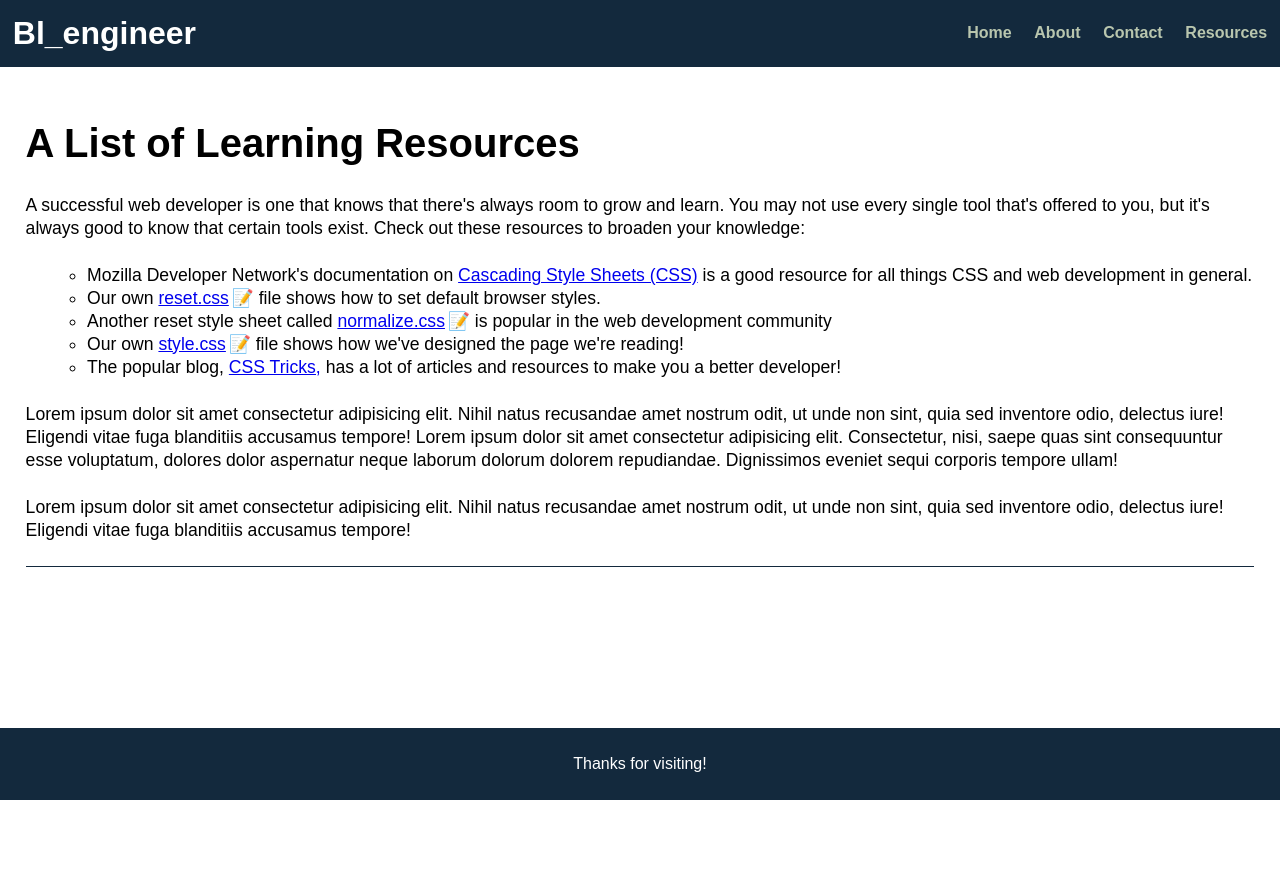
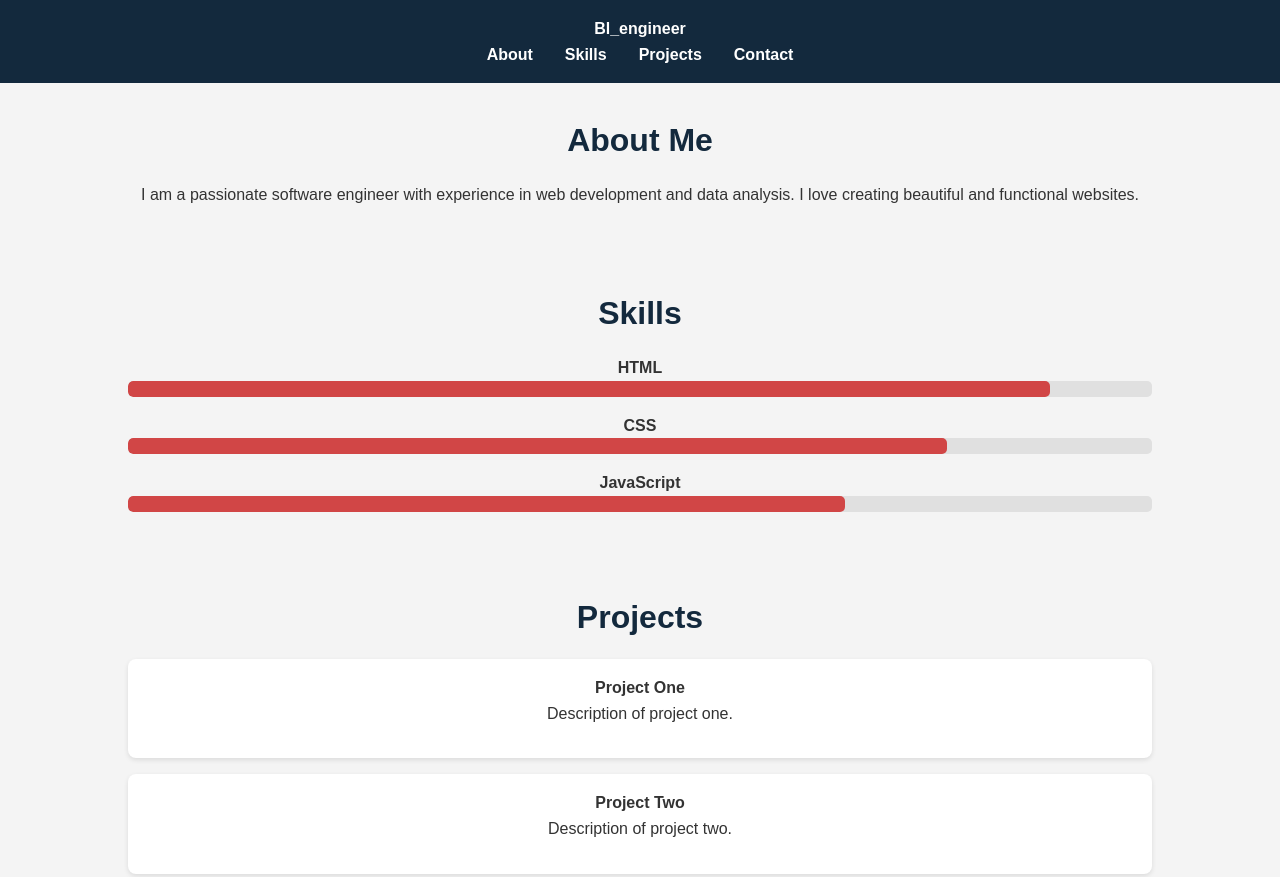
Before and after one commit to bl-engineer/portfolio-2025, a plain HTML site: page index.html in a window 1280 px wide. Shown: the top 877 px of the page. Before the commit the page ends 800 px from the top, so only its background shows below. Drawn offline with Linux system fonts and the light colour scheme.

Commit message:
changed design by using diff html & styling

```diff
--- a/Assets/css/style.css
+++ b/Assets/css/style.css
@@ -1,96 +1,145 @@
-/* create custom CSS variables (also called custom properties) and apply them to the root of the page, making them accessible to all other CSS */
-:root {
-  /* declare a variable with `--` syntax */
-  --dark: #13293d;
-  --light: #fff;
-  --navlink-color: #b9c6ae;
+* {
+  margin: 0;
+  padding: 0;
+  box-sizing: border-box;
 }
 
 body {
-  display: flex;
-  flex-direction: column;
-  line-height: 1.3;
+  font-family: 'Arial', sans-serif;
+  line-height: 1.6;
+  background-color: #f4f4f4;
+  color: #333;
+}
+
+.container {
+  width: 80%;
+  margin: 0 auto;
 }
 
 header {
-  display: flex;
-  justify-content: space-between;
-  align-items: center;
-  padding: 1%;
-  /* use CSS var() function to reference a variable created above */
-  background-color: var(--dark);
-  color: var(--light);
-}
-
-h1 {
-  font-size: 200%;
-}
-
-h2 {
-  margin: 2% 0;
-  font-size: 250%;
-}
-
-a[href*='.css']::after {
-  content: '📝';
-  display: inline-block;
-  margin-left: 3px;
+  background: #13293d;
+  color: #fff;
+  padding: 1rem 0;
+  text-align: center;
 }
 
 nav ul {
   display: flex;
-  justify-content: space-between;
-  min-width: 300px;
+  justify-content: center;
+  list-style: none;
 }
 
-nav a {
-  background-color: unset;
-  color: var(--navlink-color);
-  font-weight: bold;
-  text-decoration: none;
+nav ul li {
+  margin: 0 1rem;
 }
 
-nav a:hover {
-  color: var(--light);
+nav ul li a {
+  color: #fff;
+  text-decoration: none;
+  font-weight: bold;
+  transition: color 0.3s;
 }
 
-main {
-  display: flex;
-  flex: 1 1 0;
-  max-width: 96%;
-  margin: 2% auto;
+nav ul li a:hover {
+  color: #f4f4f4;
 }
 
-article {
-  /* If we were to change the value of `--dark`, then all references to it would change automatically */
-  border-bottom: 1px solid var(--dark);
+section {
+  padding: 2rem 0;
+  text-align: center;
 }
 
-article p {
-  margin: 2% 0;
-  font-size: 110%;
+h2 {
+  margin-bottom: 1rem;
+  font-size: 2rem;
+  color: #13293d;
 }
 
-article ul {
-  margin-left: 5%;
-  font-size: 110%;
-  list-style: circle;
+p {
+  margin-bottom: 1rem;
+}
+
+.skill {
+  margin-bottom: 1rem;
+}
+
+.progress-bar {
+  background: #e0e0e0;
+  border-radius: 5px;
+  overflow: hidden;
+  margin-bottom: 1rem;
+}
+
+.progress {
+  background: #d14646;
+  height: 1rem;
+  border-radius: 5px;
+}
+
+.project {
+  background: #fff;
+  margin-bottom: 1rem;
+  padding: 1rem;
+  border-radius: 8px;
+  box-shadow: 0 2px 5px rgba(0, 0, 0, 0.1);
+  transition: transform 0.3s, box-shadow 0.3s;
+}
+
+.project:hover {
+  transform: scale(1.05);
+  box-shadow: 0 4px 10px rgba(0, 0, 0, 0.2);
+}
+
+form {
+  display: flex;
+  flex-direction: column;
+  align-items: center;
+}
+
+input, textarea {
+  width: 80%;
+  padding: 0.5rem;
+  margin-bottom: 1rem;
+  border: 1px solid #ccc;
+  border-radius: 5px;
+}
+
+button {
+  padding: 0.5rem 1rem;
+  border: none;
+  border-radius: 5px;
+  background: #d14646;
+  color: #fff;
+  cursor: pointer;
+  transition: background 0.3s;
+}
+
+button:hover {
+  background: #45a049;
+}
+
+#back-to-top {
+  position: fixed;
+  bottom: 1rem;
+  right: 1rem;
+  padding: 0.5rem;
+  background: #d14646;
+  color: #fff;
+  border: none;
+  border-radius: 5px;
+  cursor: pointer;
+  display: none;
+  transition: background 0.3s;
+}
+
+#back-to-top:hover {
+  background: #45a049;
 }
 
 footer {
-  display: flex;
-  justify-content: center;
-  padding: 2%;
-  background-color: var(--dark);
-  color: var(--light);
+  background: #13293d;
+  color: #fff;
+  text-align: center;
+  padding: 1rem 0;
+  margin-top: 2rem;
 }
-
-@media screen and (max-width: 768px) {
-  header {
-    flex-direction: column;
-  }
-
-  main {
-    max-width: 1200px;
-  }
-}
--- a/index.html
+++ b/index.html
@@ -1,92 +1,86 @@
 <!DOCTYPE html>
 <html lang="en">
 <head>
-    <meta charset="UTF-8" />
-    <meta name="viewport" content="width=device-width, initial-scale=1.0" />
-    <title>Portfolio with CSS</title>
-    <link rel="stylesheet" href="./Assets/css/reset.css" />
+    <meta charset="UTF-8">
+    <meta name="viewport" content="width=device-width, initial-scale=1.0">
+    <title>Developer Portfolio</title>
+    <link rel="stylesheet" href="./Assets/css/reset.css">
     <link rel="stylesheet" href="./Assets/css/style.css">
+    <link rel="stylesheet" href="./Assets/js/">
 </head>
-
 <body>
     <header>
+        <div class="container">
             <h1>Bl_engineer</h1>
             <nav>
                 <ul>
-          <li><a href="#">Home</a></li>
-          <li><a href="#">About</a></li>
-          <li><a href="#">Contact</a></li>
-          <li><a href="#">Resources</a></li>
+                    <li><a href="#about">About</a></li>
+                    <li><a href="#skills">Skills</a></li>
+                    <li><a href="#projects">Projects</a></li>
+                    <li><a href="#contact">Contact</a></li>
                 </ul>
             </nav>
+        </div>
     </header>
-
-    <main>
-      <section>
-        <article>
-          <h2>A List of Learning Resources</h2>
-          <div>
-            <p>
-              A successful web developer is one that knows that there's always
-              room to grow and learn. You may not use every single tool that's
-              offered to you, but it's always good to know that certain tools
-              exist. Check out these resources to broaden your knowledge:
-            </p>
-            <ul>
-              <li>
-                Mozilla Developer Network's documentation on
-                <a href="https://developer.mozilla.org/en-US/docs/Web/CSS"
-                  >Cascading Style Sheets (CSS)</a
-                >
-                is a good resource for all things CSS and web development in
-                general.
-              </li>
-              <li>
-                Our own <a href="./assets/css/reset.css">reset.css</a> file
-                shows how to set default browser styles.
-              </li>
-              <li>
-                Another reset style sheet called
-                <a
-                  href="https://necolas.github.io/normalize.css/8.0.1/normalize.css"
-                  >normalize.css</a
-                >
-                is popular in the web development community
-              </li>
-              <li>
-                Our own <a href="./assets/css/style.css">style.css</a> file
-                shows how we've designed the page we're reading!
-              </li>
-
-              <li>
-                The popular blog,
-                <a href="https://css-tricks.com/">CSS Tricks,</a> has a lot of
-                articles and resources to make you a better developer!
-              </li>
-            </ul>
-            <p>
-              Lorem ipsum dolor sit amet consectetur adipisicing elit. Nihil
-              natus recusandae amet nostrum odit, ut unde non sint, quia sed
-              inventore odio, delectus iure! Eligendi vitae fuga blanditiis
-              accusamus tempore! Lorem ipsum dolor sit amet consectetur
-              adipisicing elit. Consectetur, nisi, saepe quas sint consequuntur
-              esse voluptatum, dolores dolor aspernatur neque laborum dolorum
-              dolorem repudiandae. Dignissimos eveniet sequi corporis tempore
-              ullam!
-            </p>
-            <p>
-              Lorem ipsum dolor sit amet consectetur adipisicing elit. Nihil
-              natus recusandae amet nostrum odit, ut unde non sint, quia sed
-              inventore odio, delectus iure! Eligendi vitae fuga blanditiis
-              accusamus tempore!
-            </p>
+    <section id="about">
+        <div class="container">
+            <h2>About Me</h2>
+            <p>I am a passionate software engineer with experience in web development and data analysis. I love creating beautiful and functional websites.</p>
         </div>
-        </article>
     </section>
-    </main>
-
+    <section id="skills">
+        <div class="container">
+            <h2>Skills</h2>
+            <div class="skill">
+                <h3>HTML</h3>
+                <div class="progress-bar">
+                    <div class="progress" style="width: 90%;"></div>
+                </div>
+            </div>
+            <div class="skill">
+                <h3>CSS</h3>
+                <div class="progress-bar">
+                    <div class="progress" style="width: 80%;"></div>
+                </div>
+            </div>
+            <div class="skill">
+                <h3>JavaScript</h3>
+                <div class="progress-bar">
+                    <div class="progress" style="width: 70%;"></div>
+                </div>
+            </div>
+        </div>
+    </section>
+    <section id="projects">
+        <div class="container">
+            <h2>Projects</h2>
+            <div class="project">
+                <h3>Project One</h3>
+                <p>Description of project one.</p>
+            </div>
+            <div class="project">
+                <h3>Project Two</h3>
+                <p>Description of project two.</p>
+            </div>
+        </div>
+    </section>
+    <section id="contact">
+        <div class="container">
+            <h2>Contact</h2>
+            <form action="#" method="post">
+                <input type="text" name="name" placeholder="Your Name" required>
+                <input type="email" name="email" placeholder="Your Email" required>
+                <textarea name="message" placeholder="Your Message" required></textarea>
+                <button type="submit">Send</button>
+            </form>
+        </div>
+    </section>
+    <button id="back-to-top">Top</button>
     <footer>
-      <span>Thanks for visiting!</span>
+        <div class="container">
+            <p>&copy; 2025 Bocar Ly. All rights reserved.</p>
+        </div>
     </footer>
+    <script src="./portfolio.js"></script>
 </body>
 </html>
```
Also changed, not shown: Assets/js/portfolio.js (added, +24 -0 lines). Lines whose indentation alone changed are shown as unchanged.
